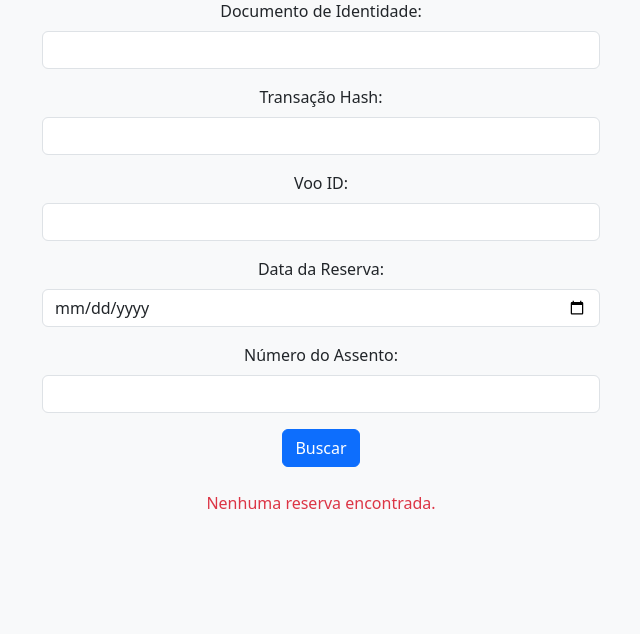
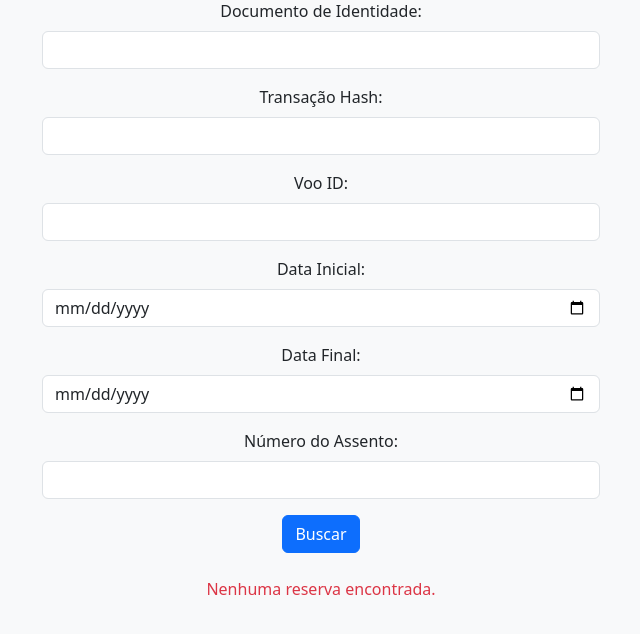
Before and after one commit to pautz/sistema_odonto, a PHP site: page /todas_reservas_odonto.php in a window 1280 px wide. Shown: the part 95-729 px from the top of the page, without its empty margins (319-959 px from the left). Run offline with PHP 8.4, Linux system fonts and the light colour scheme; data comes from the database, SQL or seed files in the repository; data that the repository does not hold is empty.

Commit message:
Update todas_reservas_odonto.php

```diff
--- a/site/todas_reservas_odonto.php
+++ b/site/todas_reservas_odonto.php
@@ -42,11 +42,16 @@ if (!empty($consultorio_id)) {
     $params[] = $consultorio_id;
     $types .= "i";
 }
-if (!empty($data_reserva)) {
-    $query .= " AND r.data_reserva = ?";
-    $params[] = $data_reserva;
-    $types .= "s";
+$data_inicio = isset($_GET['data_inicio']) ? trim($_GET['data_inicio']) : '';
+$data_fim = isset($_GET['data_fim']) ? trim($_GET['data_fim']) : '';
+
+if (!empty($data_inicio) && !empty($data_fim)) {
+    $query .= " AND r.data_reserva BETWEEN ? AND ?";
+    $params[] = $data_inicio;
+    $params[] = $data_fim;
+    $types .= "ss";
 }
+
 if (!empty($documento)) {
     $query .= " AND i.documento = ?";
     $params[] = $documento;
@@ -115,10 +120,16 @@ $cx->close();
                    value="<?= htmlspecialchars($_GET['consultorio_id'] ?? '') ?>">
         </div>
         <div class="mb-3">
-            <label for="data_reserva" class="form-label">Data da Reserva:</label>
-            <input type="date" id="data_reserva" name="data_reserva" class="form-control w-50 mx-auto"
-                   value="<?= htmlspecialchars($_GET['data_reserva'] ?? '') ?>">
-        </div>
+    <label for="data_inicio" class="form-label">Data Inicial:</label>
+    <input type="date" id="data_inicio" name="data_inicio" class="form-control w-50 mx-auto"
+           value="<?= htmlspecialchars($_GET['data_inicio'] ?? '') ?>">
+</div>
+<div class="mb-3">
+    <label for="data_fim" class="form-label">Data Final:</label>
+    <input type="date" id="data_fim" name="data_fim" class="form-control w-50 mx-auto"
+           value="<?= htmlspecialchars($_GET['data_fim'] ?? '') ?>">
+</div>
+
         <div class="mb-3">
     <label for="numero_dentista" class="form-label">Número do Assento:</label>
     <input type="text" id="numero_dentista" name="numero_dentista" class="form-control w-50 mx-auto"
```
